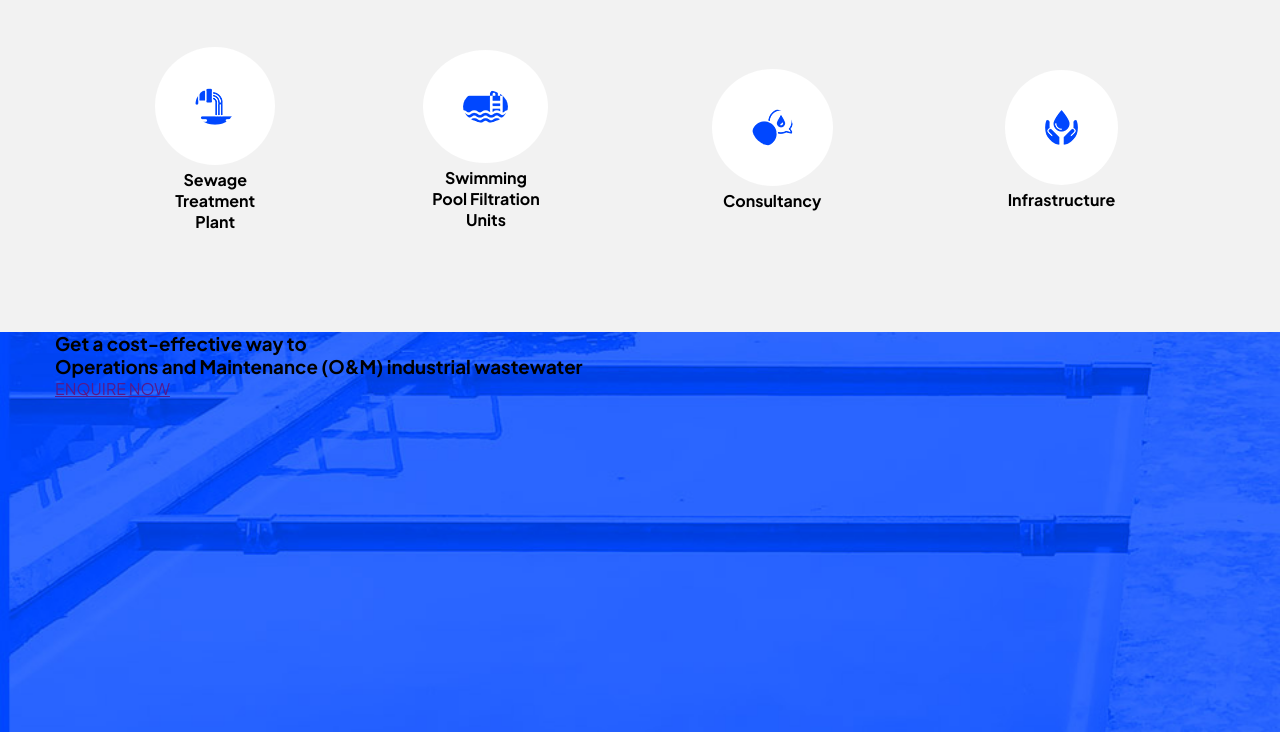
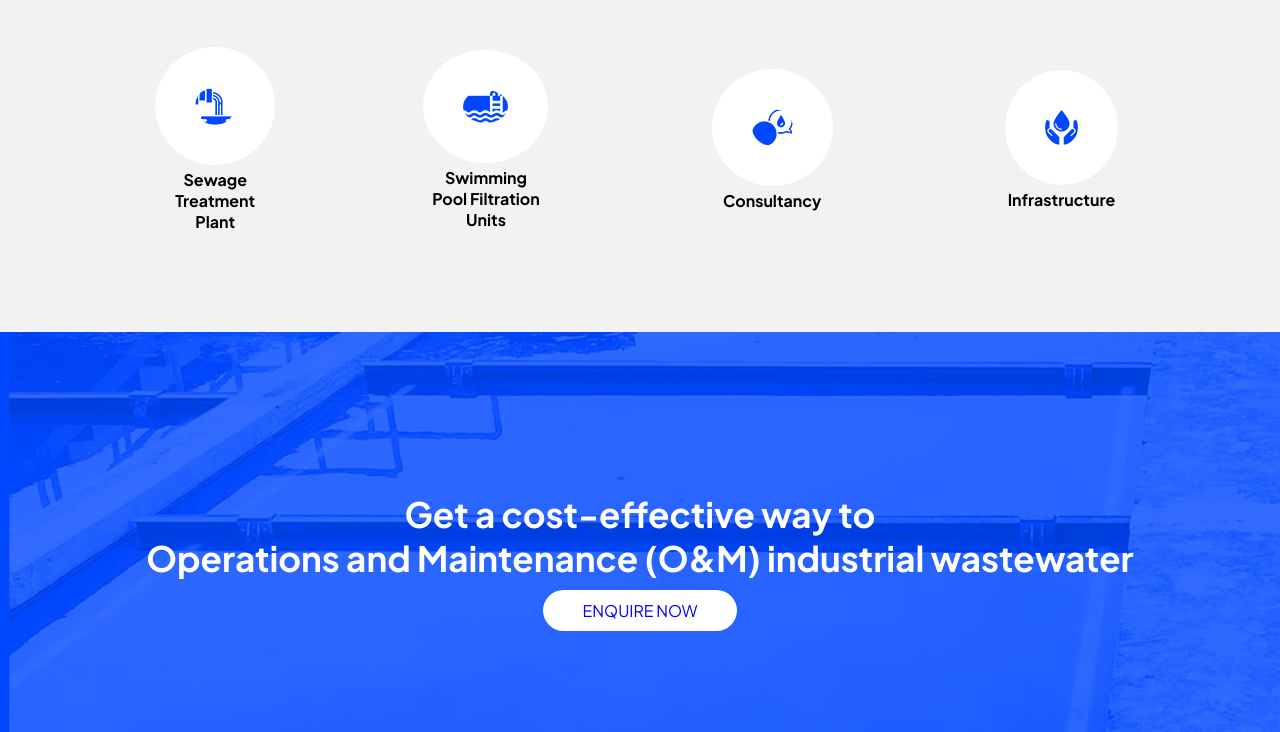
Before and after one commit to MShakib993/Ace-Dynamics, a plain HTML site: page index.html in a window 1280 px wide. Shown: the part 3693-4425 px from the top of the page. Drawn offline with Linux system fonts and the light colour scheme.

Commit message:
enquire added

```diff
--- a/css/style.css
+++ b/css/style.css
@@ -485,3 +485,29 @@ body {
   background-size: cover;
   float: left;
 }
+
+
+.enquire .enquire-content{
+    width: 100%;
+    float: left;
+}
+
+.enquire .enquire-content ul li h3{
+  text-align: center;
+  font-size:35px;
+  color: white;
+  margin-top: 160px;
+  margin-bottom: 20px;
+}
+.enquire .enquire-content ul li{
+    text-align: center;
+    list-style: none;
+}
+
+.enquire .enquire-content ul li a{
+    text-decoration: none;
+    padding: 10px 40px;
+    background-color: white;
+    color: blue;
+    border-radius: 22px;
+}
--- a/index.html
+++ b/index.html
@@ -290,9 +290,13 @@
 
     <section class="enquire">
         <div class="container">
-           <h3>Get a cost-effective way to <br>
-            Operations and Maintenance (O&M) industrial wastewater</h3>
-            <a href="">ENQUIRE NOW</a>
+            <div class="enquire-content">
+          <ul>
+            <li><h3>Get a cost-effective way to <br>
+            Operations and Maintenance (O&M) industrial wastewater</h3></li>
+           <li> <a href="">ENQUIRE NOW</a></li>
+        </ul>
+        </div>
         </div>
     </section>
 
```
Also changed, not shown: img/projects-banner.jpg (added).
